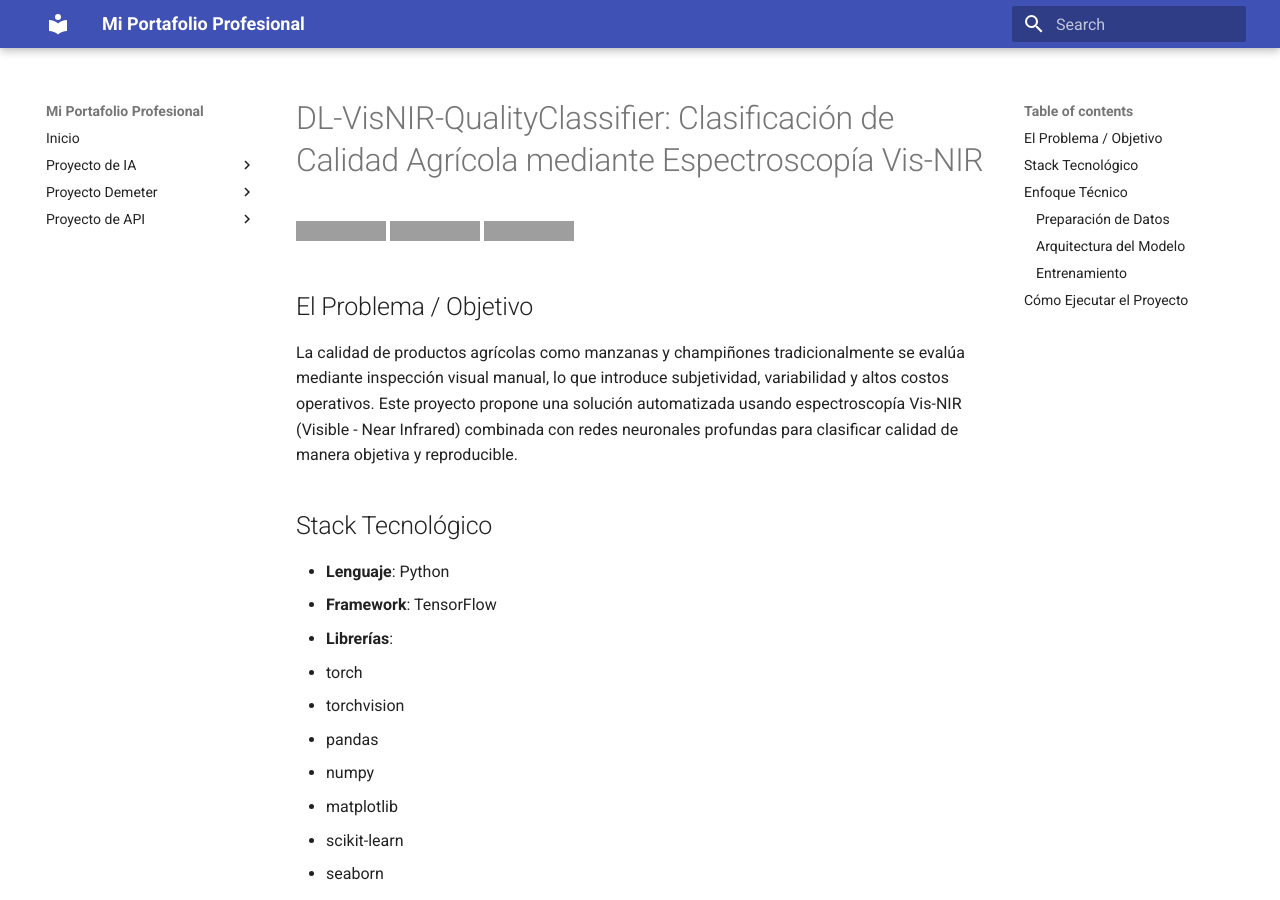
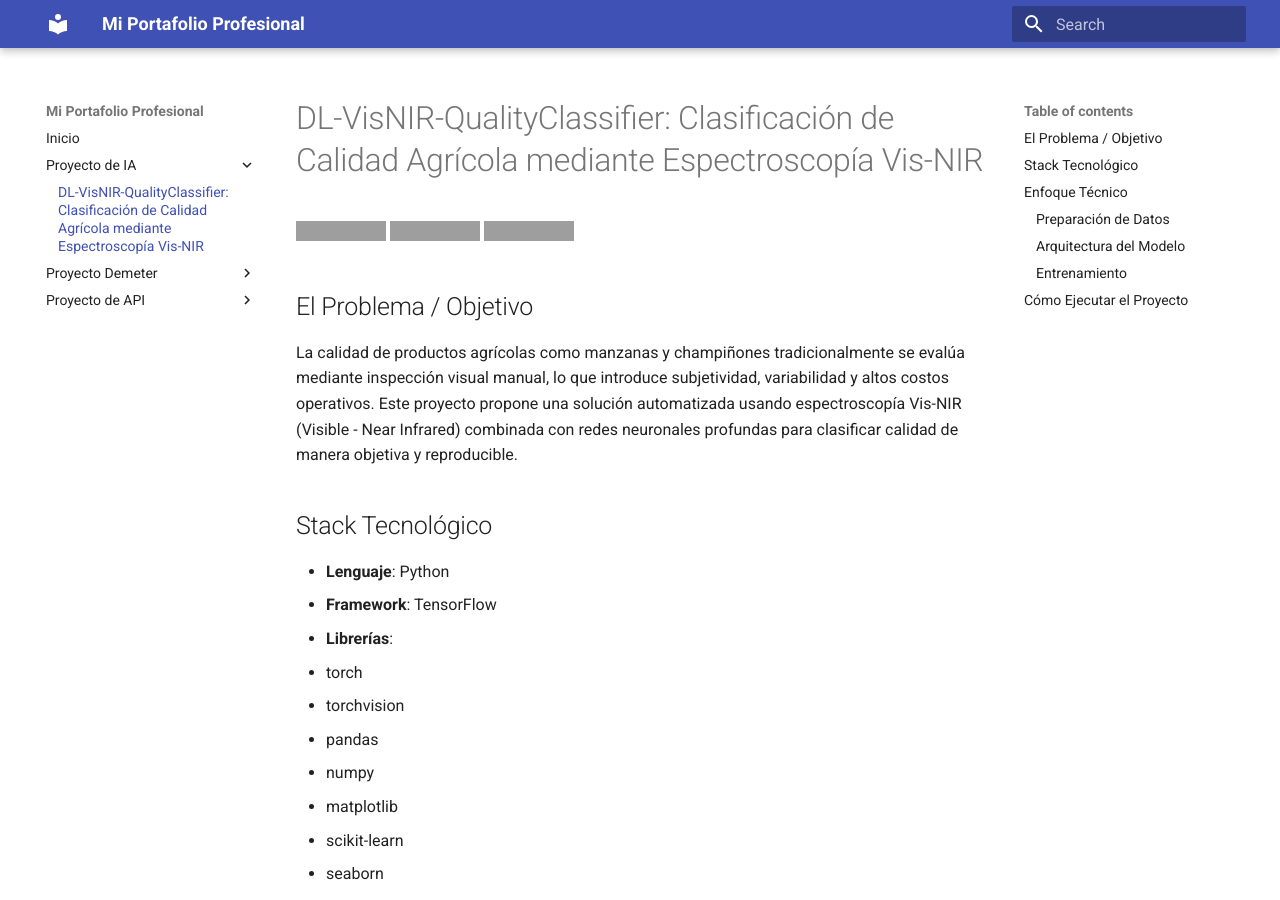
Before and after one commit to VivianaPM/viviana-prasca-portafolio, an MkDocs documentation site: the page built from docs/proyecto-QualityClassifier/QualityClassifier.md, in a window 1280 px wide and 900 px high. Built offline with MkDocs 1.6.1 and Material for MkDocs 9.7.7, drawn with Linux system fonts in a browser that asks for light colours; some of the changed lines change nothing that is shown; grey boxes are pictures that could not be loaded.

Commit message:
Corrección de enlaces y estructura

```diff
--- a/docs/proyecto-QualityClassifier/QualityClassifier.md
+++ b/docs/proyecto-QualityClassifier/QualityClassifier.md
@@ -1,8 +1,8 @@
 # DL-VisNIR-QualityClassifier: Clasificación de Calidad Agrícola mediante Espectroscopía Vis-NIR
 
 [![GitHub](https://img.shields.io/badge/GitHub-Repositorio-blue?logo=github)](https://github.com/VivianaPM/DL-VisNIR-QualityClassifier)
-[![Google Colab](https://img.shields.io/badge/Google_Colab-Manizana-orange?logo=googlecolab)](link-colab-manzana)
-[![Google Colab](https://img.shields.io/badge/Google_Colab-Champiñón-orange?logo=googlecolab)](link-colab-champinon)
+[![Google Colab](https://img.shields.io/badge/Google_Colab-Manizana-orange?logo=googlecolab)](https://colab.research.google.com/drive/1-2rz1YxTOCJ78_Fn9vMA-BMM0cBTWqvn?usp=sharing)
+[![Google Colab](https://img.shields.io/badge/Google_Colab-Champiñón-orange?logo=googlecolab)](https://colab.research.google.com/drive/1qNVkVKgUrr9MdItLzjC7wglg0bSVBQXR?usp=sharing#scrollTo=09454439)
 
 ## El Problema / Objetivo
 
--- a/mkdocs.yml
+++ b/mkdocs.yml
@@ -7,7 +7,7 @@
 nav:
   - Inicio: index.md
   - Proyecto de IA:
-      - proyecto-ia/index.md
+      - proyecto-QualityClassifier/QualityClassifier.md
   - Proyecto Demeter:
       - proyecto-demeter/demeter.md
   - Proyecto de API:
```
